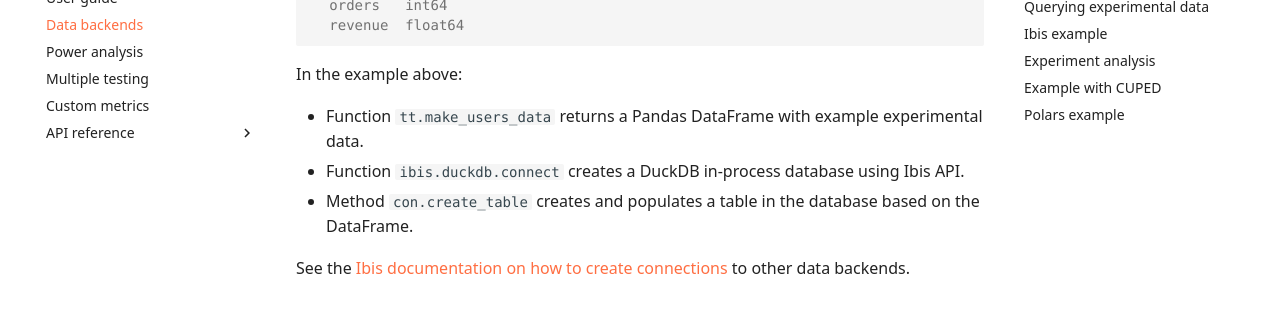
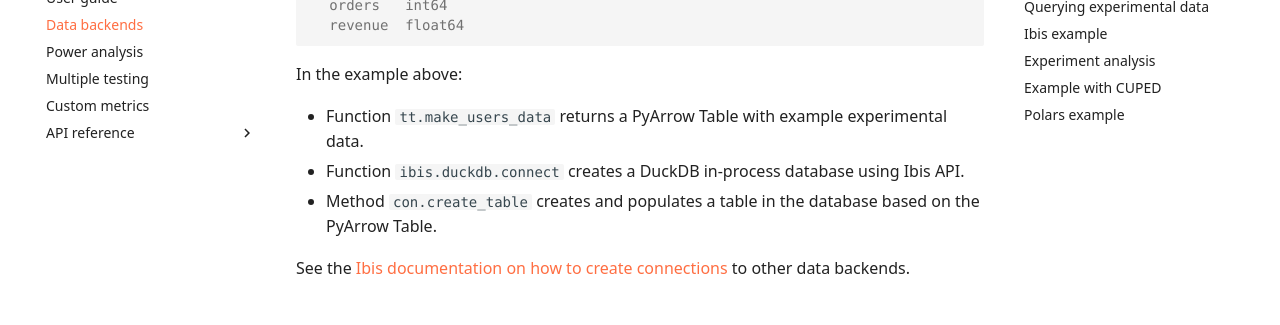
Before and after one commit to e10v/tea-tasting, an MkDocs documentation site: the page built from docs/data-backends.md, in a window 1280 px wide and 1400 px high, scrolled down 1081 px. Shown: the part 155-480 px from the top of the window. Built offline with MkDocs 1.6.1 and Material for MkDocs 9.7.7, drawn with Linux system fonts in a browser that asks for light colours; comment, search, counter and statistics services are not loaded; some of the changed text lies outside the part shown.

Commit message:
Update docs

```diff
--- a/docs/data-backends.md
+++ b/docs/data-backends.md
@@ -46,9 +46,9 @@ DatabaseTable: memory.main.users_data
 
 In the example above:
 
-- Function `tt.make_users_data` returns a Pandas DataFrame with example experimental data.
+- Function `tt.make_users_data` returns a PyArrow Table with example experimental data.
 - Function `ibis.duckdb.connect` creates a DuckDB in-process database using Ibis API.
-- Method `con.create_table` creates and populates a table in the database based on the DataFrame.
+- Method `con.create_table` creates and populates a table in the database based on the PyArrow Table.
 
 See the [Ibis documentation on how to create connections](https://ibis-project.org/reference/connection) to other data backends.
 
```
Also changed, not shown: other parts of docs/data-backends.md (+1 -1 lines).
